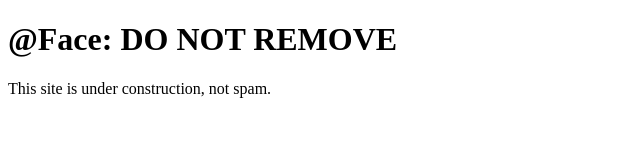
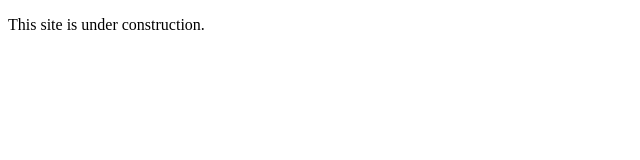
Before and after one commit to Xeno333/Xeno333, a plain HTML site: page index.html in a window 1280 px wide. Shown: the whole page, without its empty margins (0-640 px from the left). Drawn offline with Linux system fonts and the light colour scheme.

Commit message:
Update index.html

```diff
--- a/index.html
+++ b/index.html
@@ -3,8 +3,7 @@
 <body>
 
 <title>Xeno</title>
-<h1>@Face: DO NOT REMOVE</h1>
-<p>This site is under construction, not spam.</p>
+<p>This site is under construction.</p>
 
 </body>
 </html>
```
